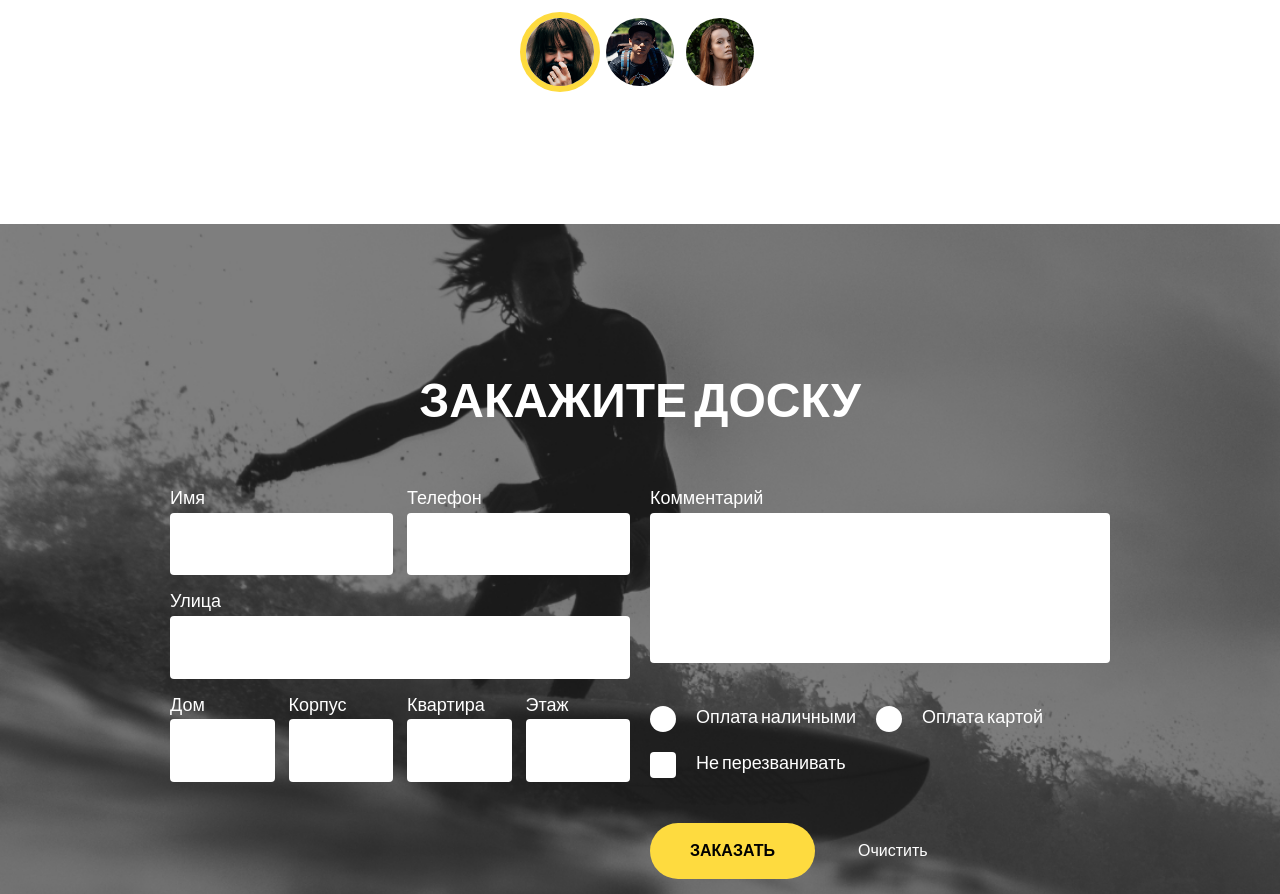
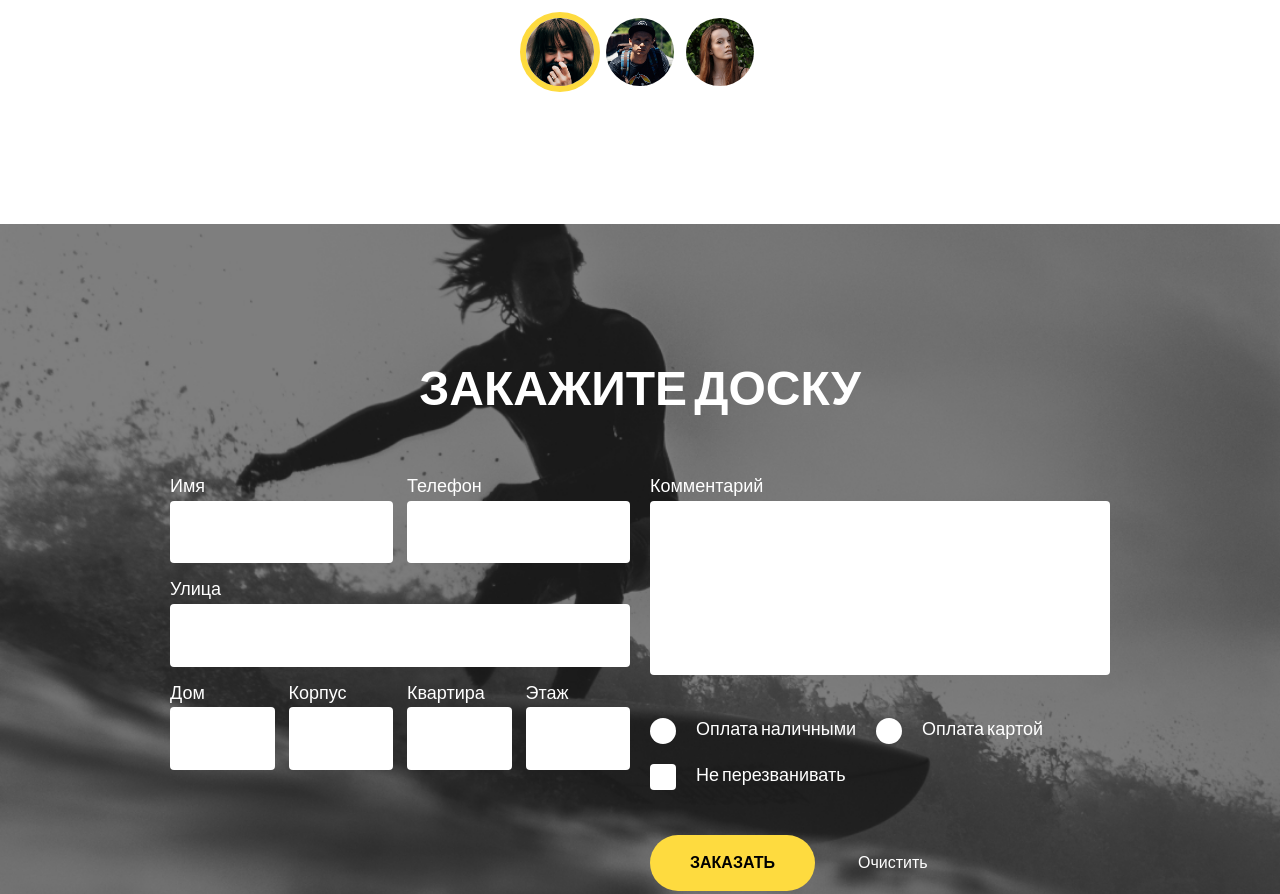
Before and after one commit to KamDiaV/surfboard, a website: page index.html in a window 1280 px wide. Shown: the part 2176-3070 px from the top of the page. Drawn offline with nearby package versions, Linux system fonts and the light colour scheme.

Commit message:
week-1-fixed-5

```diff
--- a/css/blocks/_form.scss
+++ b/css/blocks/_form.scss
@@ -36,7 +36,7 @@
   border-radius: 4px;
 
   &--textarea {
-    height: 150px;
+    height: 174px;
     resize: none;
   }
 
```
Also changed, not shown: css/main.css.
